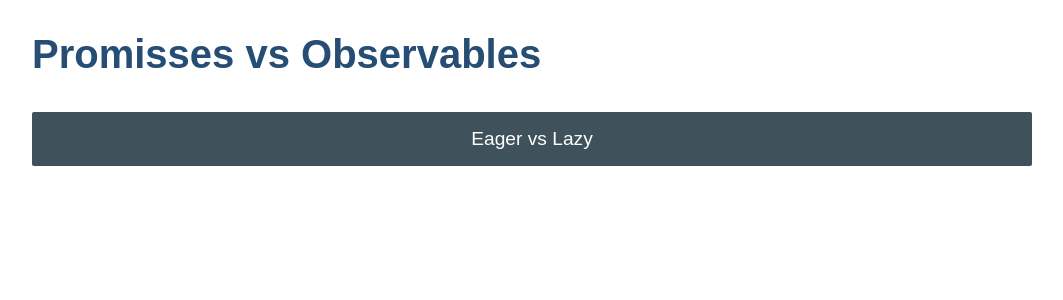
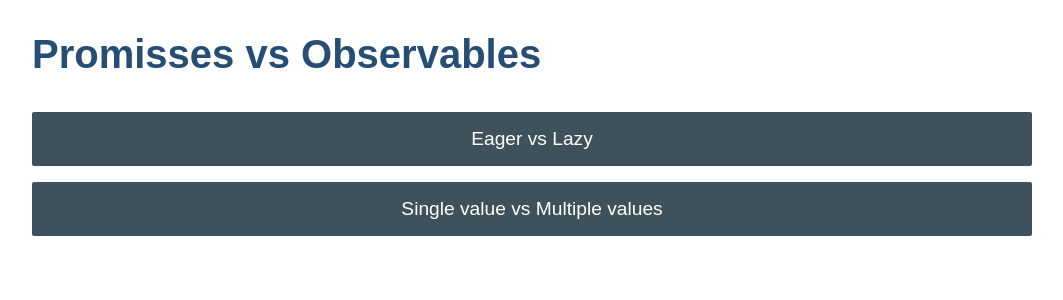
Before and after one commit to sajithahd/Angular-Examples--observables-vs-promises, an Angular app: page / in a window 1280 px wide. Shown: the top 300 px of the page, without its empty margins (108-1171 px from the left). Built offline with nearby package versions, Linux system fonts and the light colour scheme.

Commit message:
1 file modified

```diff
--- a/src/app/app.component.html
+++ b/src/app/app.component.html
@@ -3,6 +3,8 @@
 <div class="menu">
   <a routerLink="/eager_lazy">Eager vs Lazy
   </a>
+  <a routerLink="/single_multiple">Single value vs Multiple values
+  </a>
 </div>
 
 
```
